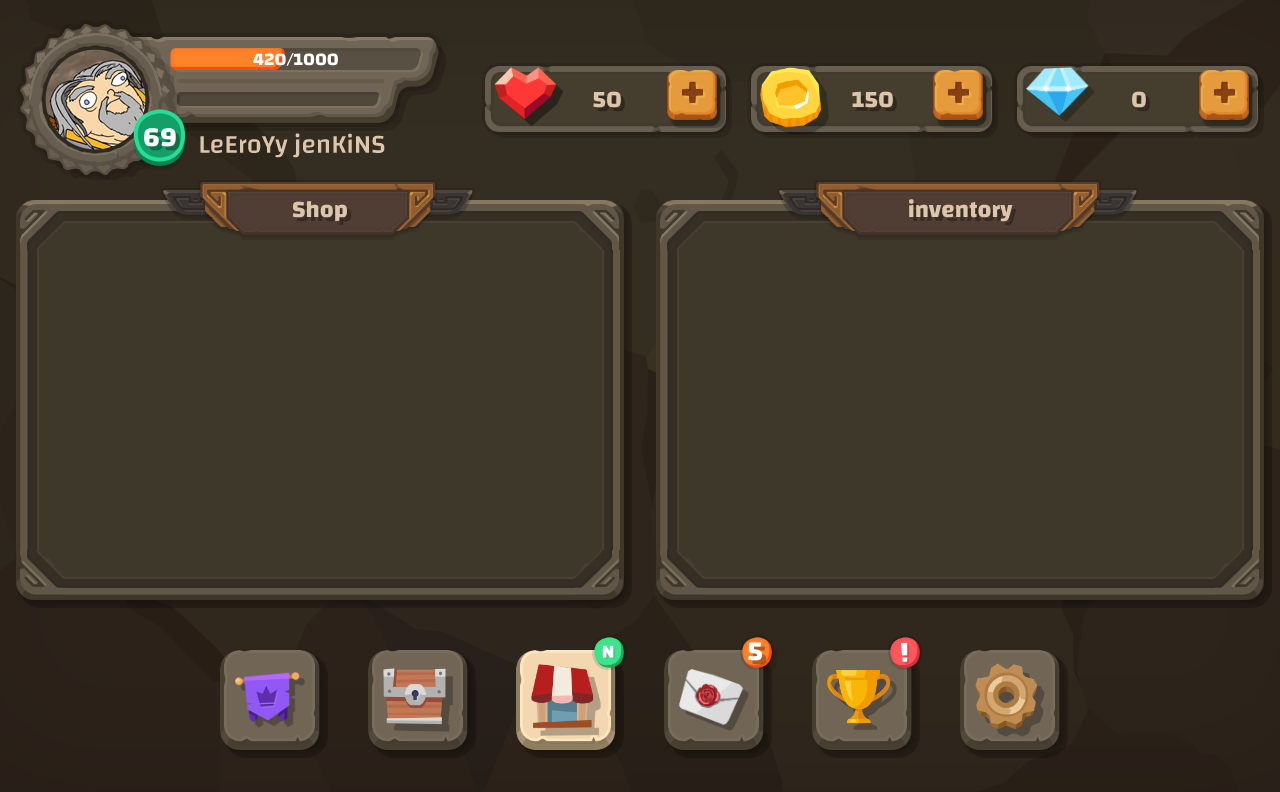
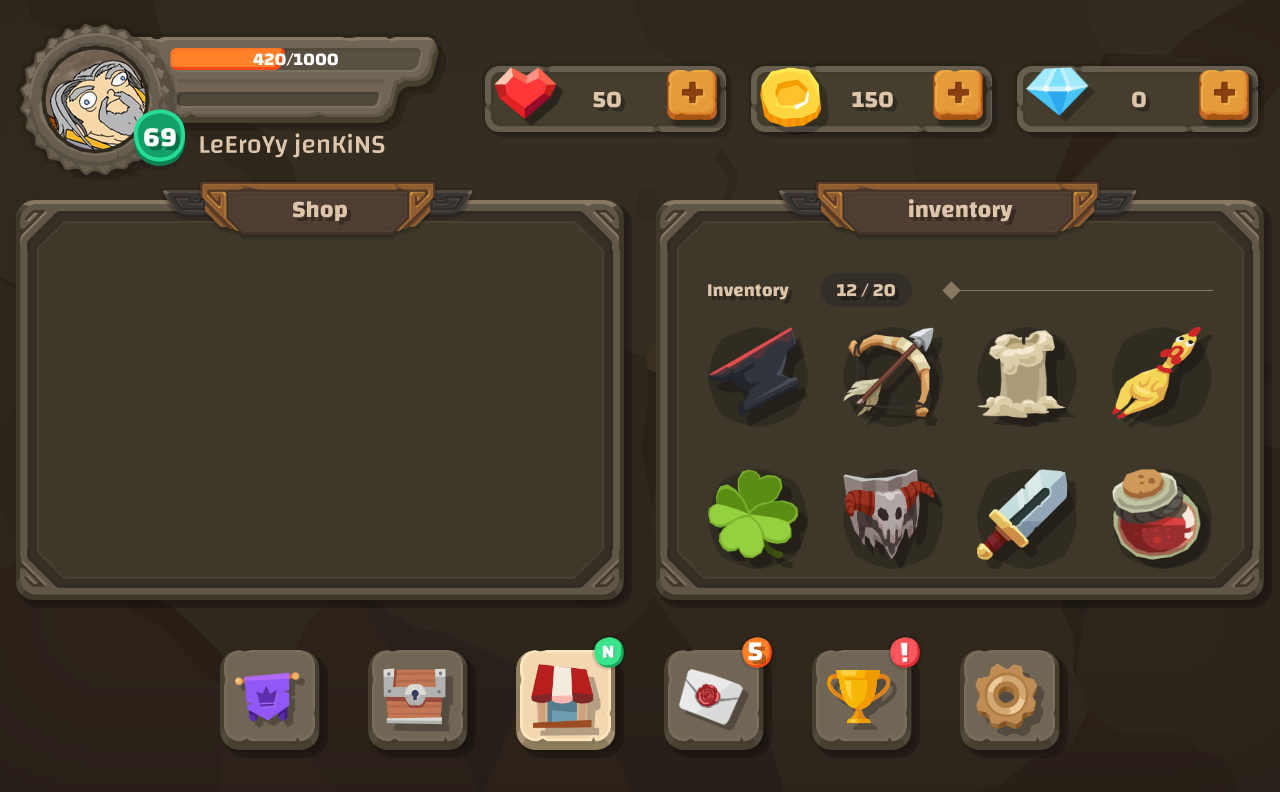
Before and after one commit to kennethlenaerts/mjr, an Angular app: page /shop in a window 1280 px wide. Shown: the top 792 px of the page. Built offline with nearby package versions, Linux system fonts and the light colour scheme.

Commit message:
Update shopview with inventory

```diff
--- a/src/app/components/inventory/inventory.component.ts
+++ b/src/app/components/inventory/inventory.component.ts
@@ -12,6 +12,7 @@ import { Component, OnInit, Input } from '@angular/core';
     <div class="items">
       <app-item *ngFor="let item of items" [icon]="item"></app-item>
 
+      <ng-container *ngIf="placeholders">
         <app-button
           *ngFor="let number of [1, 2, 3, 4, 5]"
           type="inventory"
@@ -23,11 +24,13 @@ import { Component, OnInit, Input } from '@angular/core';
           type="inventory"
           icon="item-lock"
         ></app-button>
+      </ng-container>
     </div>
   `,
   styleUrls: ['inventory.component.scss']
 })
 export class InventoryComponent implements OnInit {
   @Input() public items: string[];
+  @Input() public placeholders: boolean = true;
   ngOnInit() {}
 }
--- a/src/app/views/shop/shop.view.ts
+++ b/src/app/views/shop/shop.view.ts
@@ -3,10 +3,25 @@ import { Component, OnInit } from '@angular/core';
 @Component({
   template: `
     <app-dialog title="Shop"></app-dialog>
-    <app-dialog title="inventory"></app-dialog>
+    <app-dialog title="inventory">
+      <app-inventory [items]="items" [placeholders]="false"></app-inventory>
+    </app-dialog>
   `,
   styleUrls: ['shop.view.scss']
 })
 export class ShopView implements OnInit {
-  ngOnInit() {}
+  public items: string[];
+
+  ngOnInit() {
+    this.items = [
+      'anvil',
+      'arrow',
+      'candle',
+      'chicken',
+      'lucky',
+      'shield_A',
+      'sword_B',
+      'potion_red'
+    ];
+  }
 }
```
Lines whose indentation alone changed are shown as unchanged.
